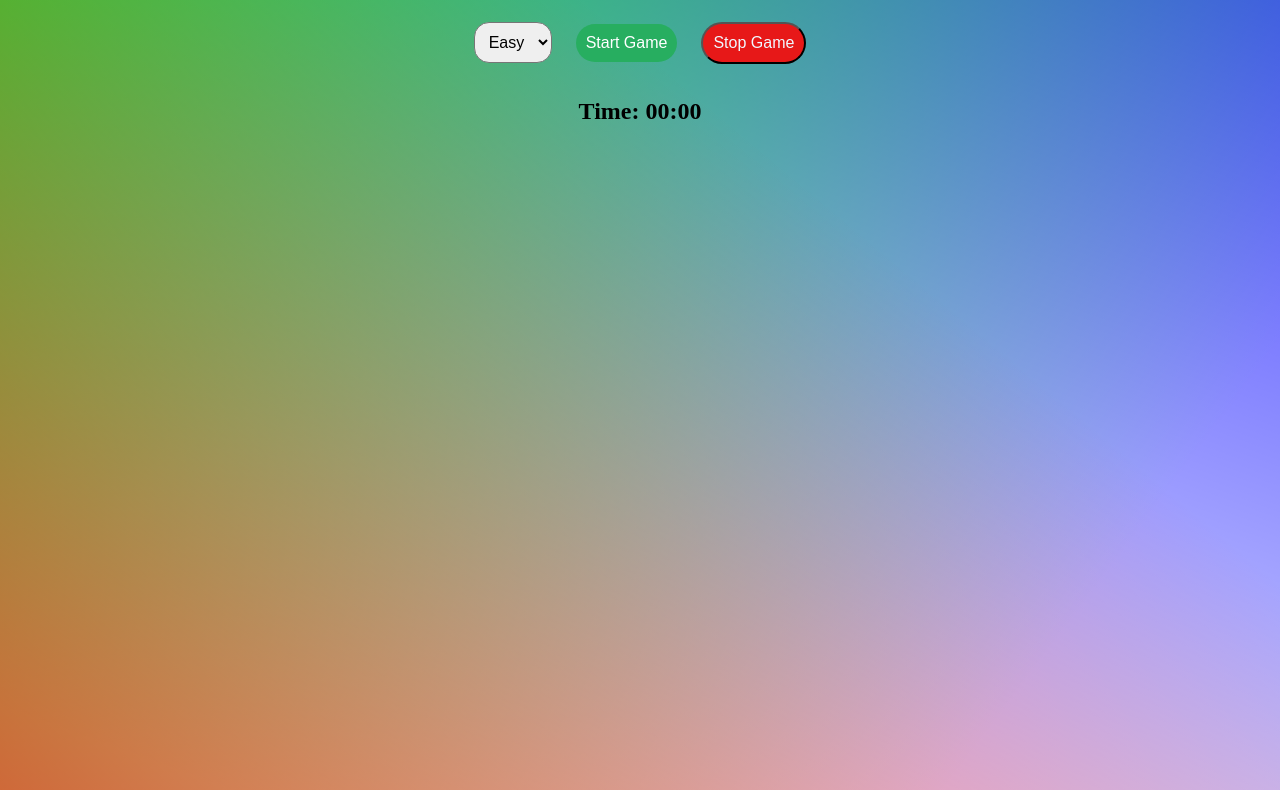
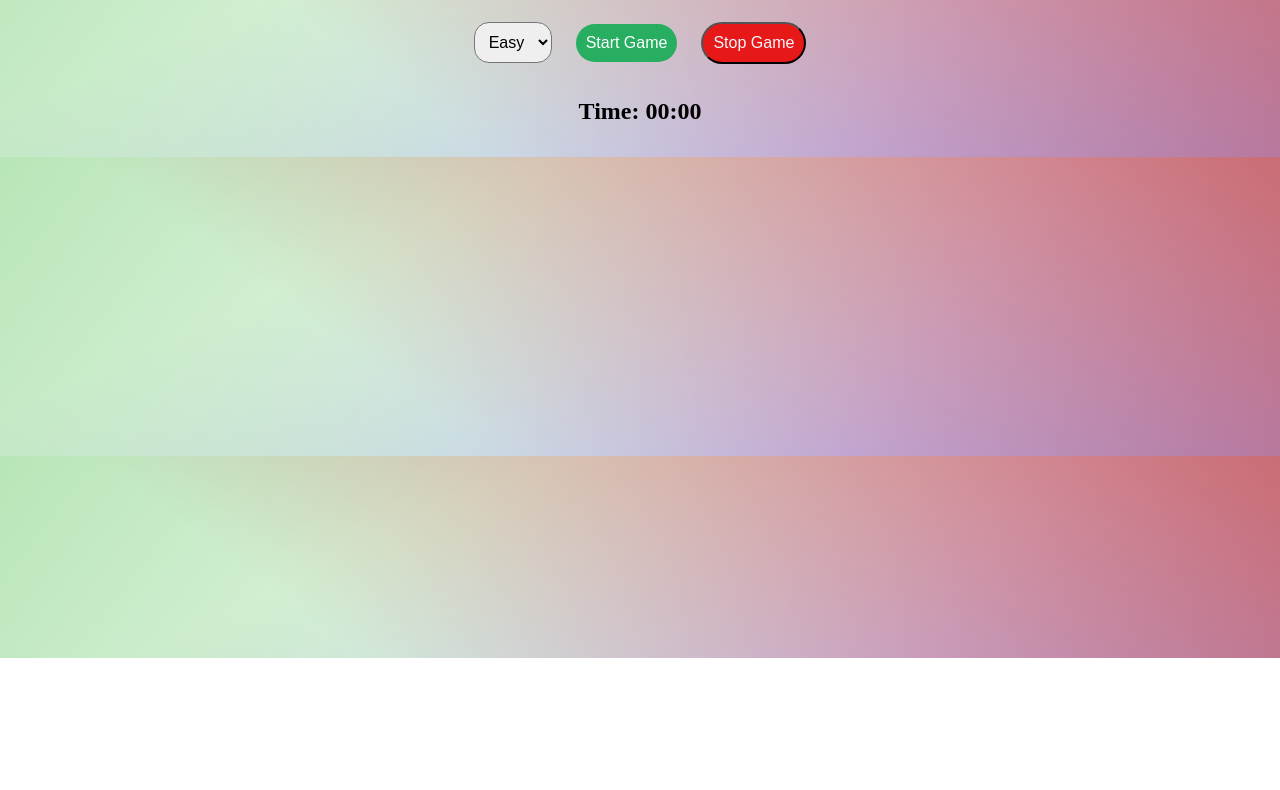
Before and after one commit to sabirabanu94/Memory-Game, a plain HTML site: page index.html in a window 1280 px wide. Shown: the part 142-932 px from the top of the page. After the commit the page ends 800 px from the top, so only its background shows below. Drawn offline with Linux system fonts and the light colour scheme.

Commit message:
Update style.css

```diff
--- a/style.css
+++ b/style.css
@@ -1,7 +1,7 @@
  body {
      font-family: poppins;
-     background: linear-gradient(40deg, rgba(255, 0, 0, .8), rgba(255, 0, 0, 0) 70.71%), linear-gradient(127deg, rgba(0, 255, 0, .8), rgba(0, 255, 0, 0) 70.71%), linear-gradient(200deg, rgba(0, 0, 255, .8), rgba(0, 0, 255, 0) 70.71%);
-     height: 170vh;
+     background: linear-gradient(217deg, rgba(201, 84, 84, 0.8), rgba(255, 0, 0, 0) 70.71%), linear-gradient(127deg, rgba(166, 223, 166, 0.8), rgba(0, 255, 0, 0) 70.71%), linear-gradient(336deg, rgba(139, 139, 240, 0.8), rgba(0, 0, 255, 0) 70.71%);
+    height: auto;
 
  }
  /* Game container */
```
